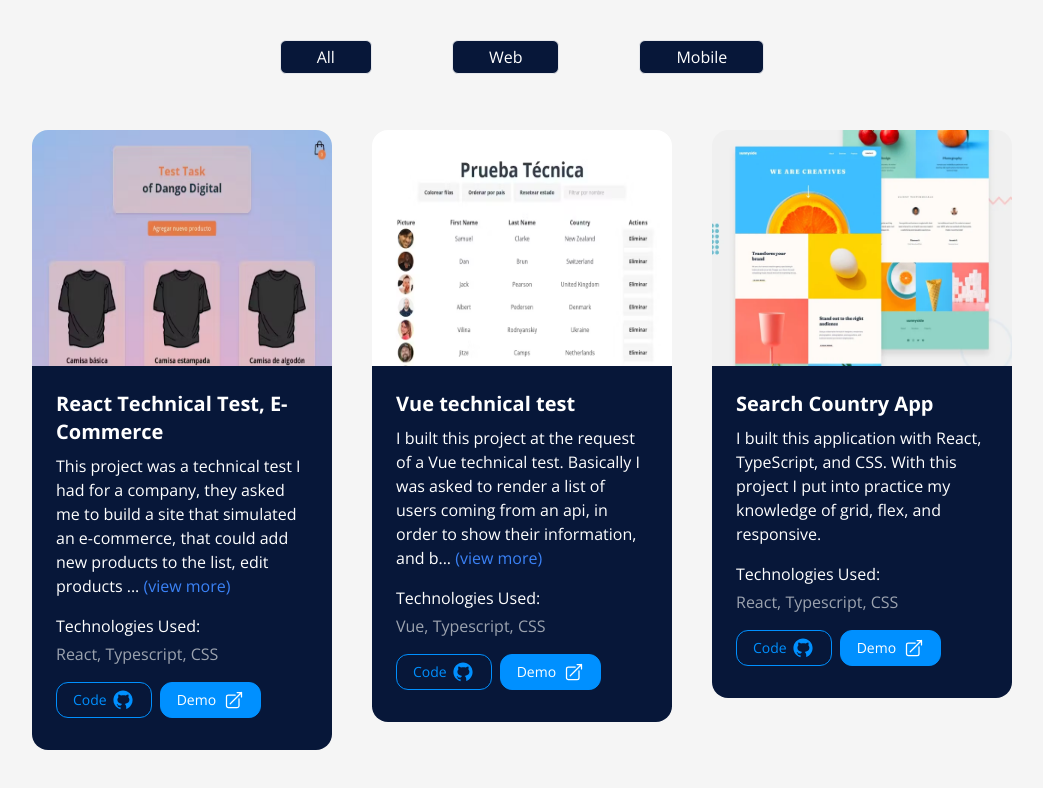
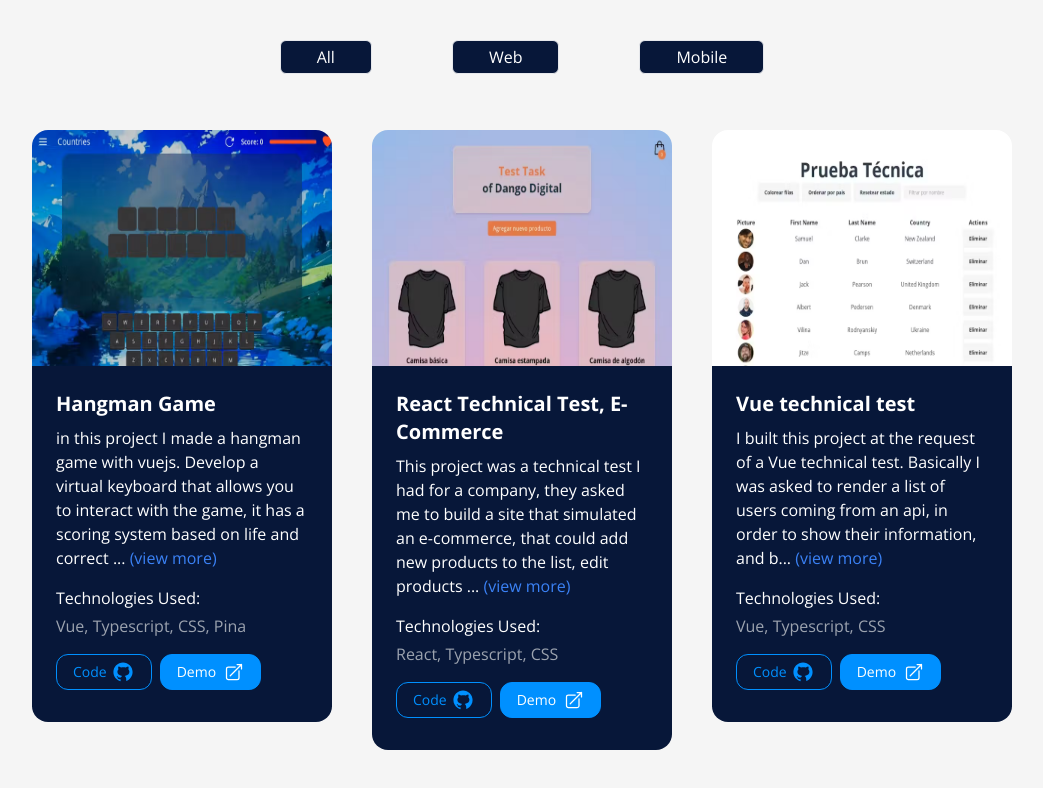
Before and after one commit to kevin3080/Portfolio, a React (Vite) app: page / in a window 1280 px wide. Shown: the part 1580-2368 px from the top of the page, without its empty margins (118-1161 px from the left). Built offline with nearby package versions, Linux system fonts and the light colour scheme.

Commit message:
add Hangman Project

```diff
--- a/src/data/indexImages.ts
+++ b/src/data/indexImages.ts
@@ -8,6 +8,7 @@ import CrudSequelize from '../assets/Crud-Seq.jpg';
 import AgencyLanding from '../assets/agency_landing.webp';
 import PruebaVue from '../assets/testVue.webp';
 import TestDango from '../assets/testDango.webp';
+import HangmanGame from '../assets/hangman.webp';
 
 export {
   CountryApp,
@@ -19,5 +20,6 @@ export {
   CrudSequelize,
   AgencyLanding,
   PruebaVue,
-  TestDango
+  TestDango,
+  HangmanGame,
 };
--- a/src/data/projectsEn.ts
+++ b/src/data/projectsEn.ts
@@ -9,9 +9,19 @@ import {
   AgencyLanding,
   TestDango,
   PruebaVue,
+  HangmanGame,
 } from './indexImages';
 
 const arrProjects: ArrProjects[] = [
+  {
+    image: `${HangmanGame}`,
+    title: 'Hangman Game',
+    description:
+      'in this project I made a hangman game with vuejs. Develop a virtual keyboard that allows you to interact with the game, it has a scoring system based on life and correct words. It also has a collection of words categorized by names, countries, colors and objects.',
+    technology: ['Vue', 'Typescript', 'CSS', 'Pina'],
+    UriDemo: 'https://hangman-kev.netlify.app/',
+    UriRepo: 'https://github.com/kevin3080/Hangman-Game',
+  },
   {
     image: `${TestDango}`,
     title: 'React Technical Test, E-Commerce',
--- a/src/data/projectsEs.ts
+++ b/src/data/projectsEs.ts
@@ -9,9 +9,19 @@ import {
   AgencyLanding,
   PruebaVue,
   TestDango,
+  HangmanGame,
 } from './indexImages';
 
 const arrProjects: ArrProjects[] = [
+  {
+    image: `${HangmanGame}`,
+    title: 'Juego del Ahorcado',
+    description:
+      'en este proyecto hice un juego del ahorcado con vuejs. Desarrolle un teclado virtual que permite interactuar con el juego, tiene un sistema de puntuación basado en la vida y las palabras correctas. También tiene una colección de palabras categorizadas por nombres, países, colores y objetos.',
+    technology: ['Vue', 'Typescript', 'CSS', 'Pina'],
+    UriDemo: 'https://hangman-kev.netlify.app/',
+    UriRepo: 'https://github.com/kevin3080/Hangman-Game',
+  },
   {
     image: `${TestDango}`,
     title: 'Prueba técnica React, E-Commerce',
```
Also changed, not shown: src/assets/hangman.webp (added).
